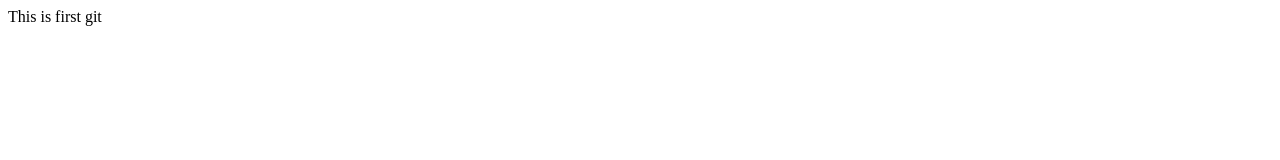
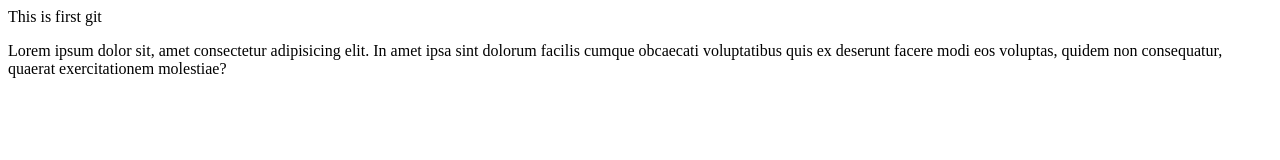
Before and after one commit to AkhilSaiKamma/First, a plain HTML site: page first.html in a window 1280 px wide. Drawn offline with Linux system fonts and the light colour scheme.

Commit message:
Modified2ndTime

```diff
--- a/first.html
+++ b/first.html
@@ -7,5 +7,6 @@
 </head>
 <body>
     This is first git
+    <p>Lorem ipsum dolor sit, amet consectetur adipisicing elit. In amet ipsa sint dolorum facilis cumque obcaecati voluptatibus quis ex deserunt facere modi eos voluptas, quidem non consequatur, quaerat exercitationem molestiae?</p>
 </body>
 </html>
```
